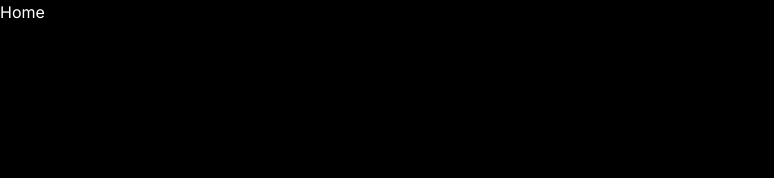
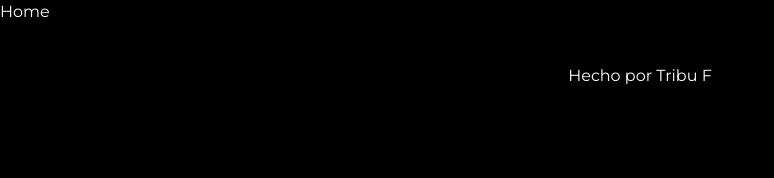
Before and after one commit to ignaciano3/tribu-f-front, a Next.js app: page / in a window 1280 px wide. Shown: the top 178 px of the page, without its empty margins (0-774 px from the left). Built offline with nearby package versions, Linux system fonts and the light colour scheme.

Commit message:
agrego footer

```diff
--- a/src/app/layout.tsx
+++ b/src/app/layout.tsx
@@ -1,8 +1,9 @@
 import type { Metadata } from "next";
-import { Inter } from "next/font/google";
+import { Montserrat } from "next/font/google";
 import "@/styles/globals.css";
+import Footer from "@/components/Footer";
 
-const inter = Inter({ subsets: ["latin"] });
+const montserrat = Montserrat({ subsets: ["latin"] });
 
 export const metadata: Metadata = {
   title: "Titulo de la pagina",
@@ -12,7 +13,10 @@ export const metadata: Metadata = {
 const RootLayout = ({ children }: { children: React.ReactNode }) => {
   return (
     <html lang="es">
-      <body className={inter.className}>{children}</body>
+      <body className={montserrat.className}>
+        {children}
+        <Footer />
+      </body>
     </html>
   );
 };
--- /dev/null
+++ b/src/components/Footer.tsx
@@ -0,0 +1,9 @@
+const Footer = () => {
+  return (
+    <footer className="py-10 flex justify-center items-center ">
+      Hecho por Tribu F
+    </footer>
+  );
+};
+
+export default Footer;
```
